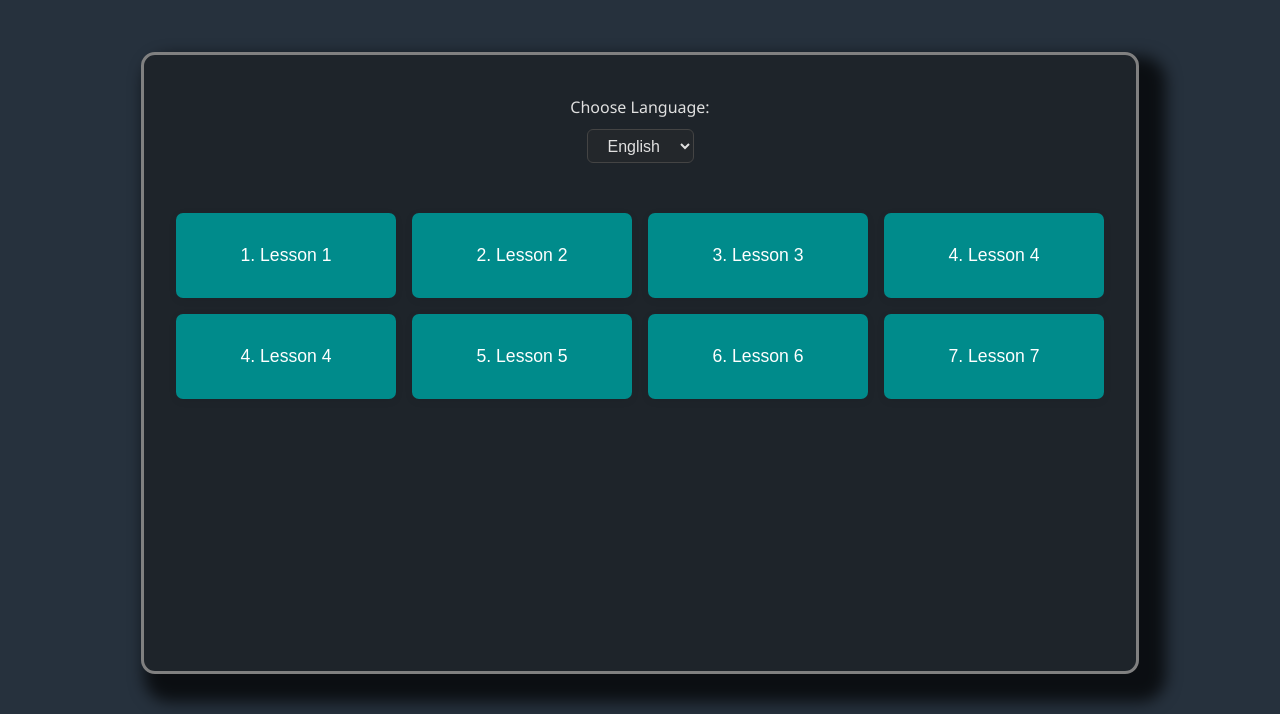
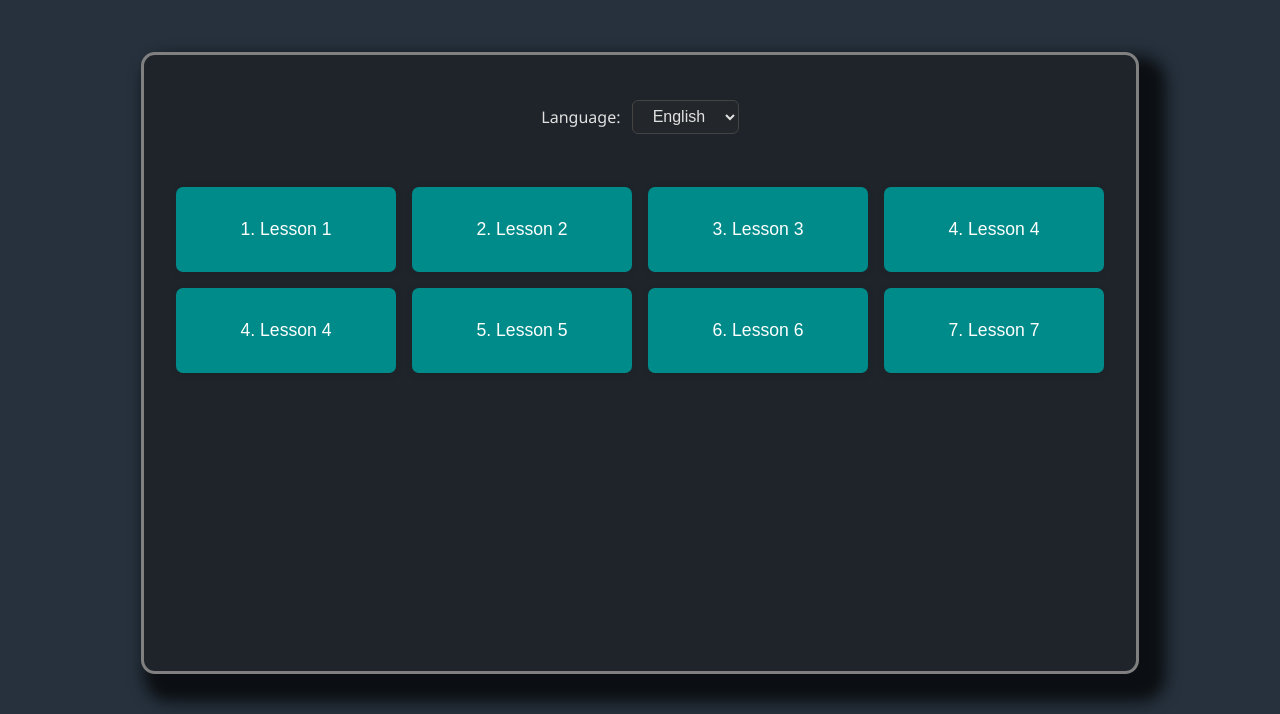
Before and after one commit to m-ismail-x2/thunder-typer, a Django app: page / in a window 1280 px wide. Shown: the part 50-764 px from the top of the page. Run offline with Django 5.2, Linux system fonts and the light colour scheme; data comes from the database, SQL or seed files in the repository.

Commit message:
Style: change language dropdown

```diff
--- a/static/turbo_typing/css/style.css
+++ b/static/turbo_typing/css/style.css
@@ -108,7 +108,7 @@ main {
     justify-content: center;
     align-items: center;
     gap: 0.7em;
-    padding: 1rem;
+    flex-direction: row;
 }
 
 .language-form label {
--- a/templates/turbo_typing/menu.html
+++ b/templates/turbo_typing/menu.html
@@ -3,7 +3,7 @@
 {% block content %}
 <div class="main-board menu">
     <form method="get" class="language-form">
-        <label for="language">Choose Language:</label>
+        <label for="language">Language:</label>
         <select name="language" id="language" onchange="window.location='?language='+this.value;">
             {% for lang in languages %}
                 <option value="{{ lang.id }}" {% if lang.id == request.GET.language|default:languages.0.id %}selected{% endif %}>{{ lang.name }}</option>
```
